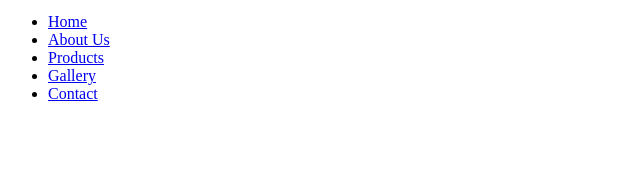
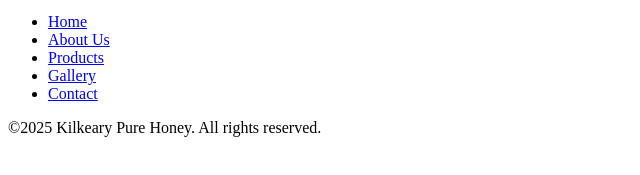
Before and after one commit to MOS-2025/kilkeary-pure-honey, a plain HTML site: page index.html in a window 1280 px wide. Shown: the part 29-204 px from the top of the page, without its empty margins (0-640 px from the left). Drawn offline with Linux system fonts and the light colour scheme.

Commit message:
Created footer for index.html page

```diff
--- a/index.html
+++ b/index.html
@@ -29,5 +29,9 @@
         </nav>
     </header>
 
+    <footer>
+        <p>&copy;2025 Kilkeary Pure Honey. All rights reserved.</p>
+    </footer>
+
 </body>
 </html>
```
